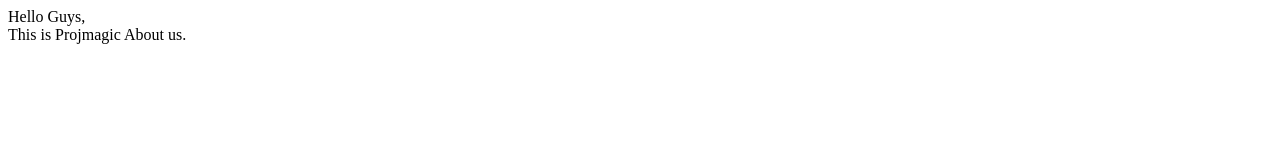
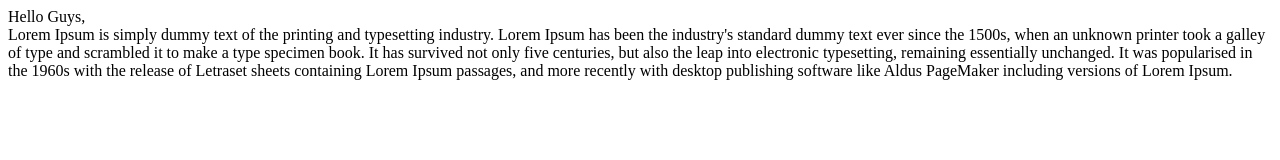
Before and after one commit to bibhutive/projmagiktest, a plain HTML site: page aboutus.html in a window 1280 px wide. Drawn offline with Linux system fonts and the light colour scheme.

Commit message:
chnages in index

```diff
--- a/aboutus.html
+++ b/aboutus.html
@@ -6,6 +6,6 @@
 <body>
 Hello Guys,
 <br>
-This is Projmagic About us.
+Lorem Ipsum is simply dummy text of the printing and typesetting industry. Lorem Ipsum has been the industry's standard dummy text ever since the 1500s, when an unknown printer took a galley of type and scrambled it to make a type specimen book. It has survived not only five centuries, but also the leap into electronic typesetting, remaining essentially unchanged. It was popularised in the 1960s with the release of Letraset sheets containing Lorem Ipsum passages, and more recently with desktop publishing software like Aldus PageMaker including versions of Lorem Ipsum.
 </body>
 </html>
```
